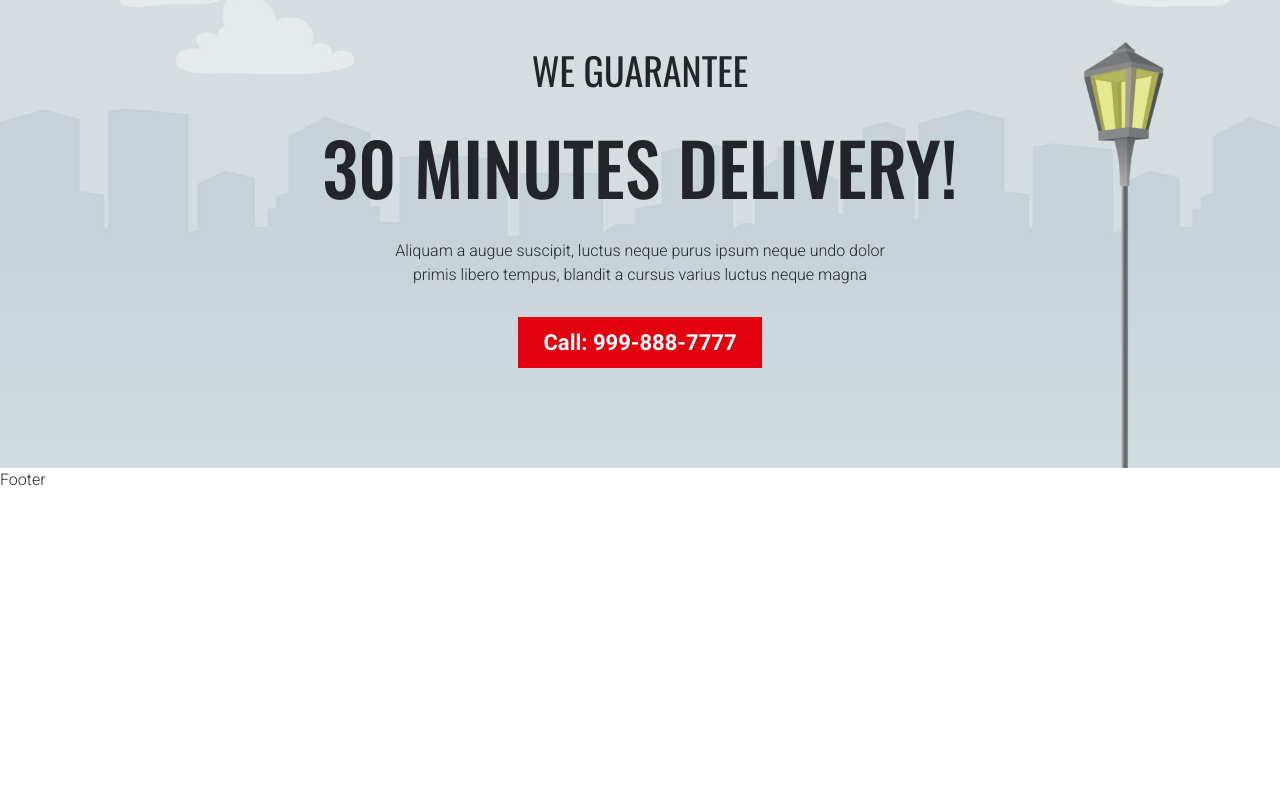
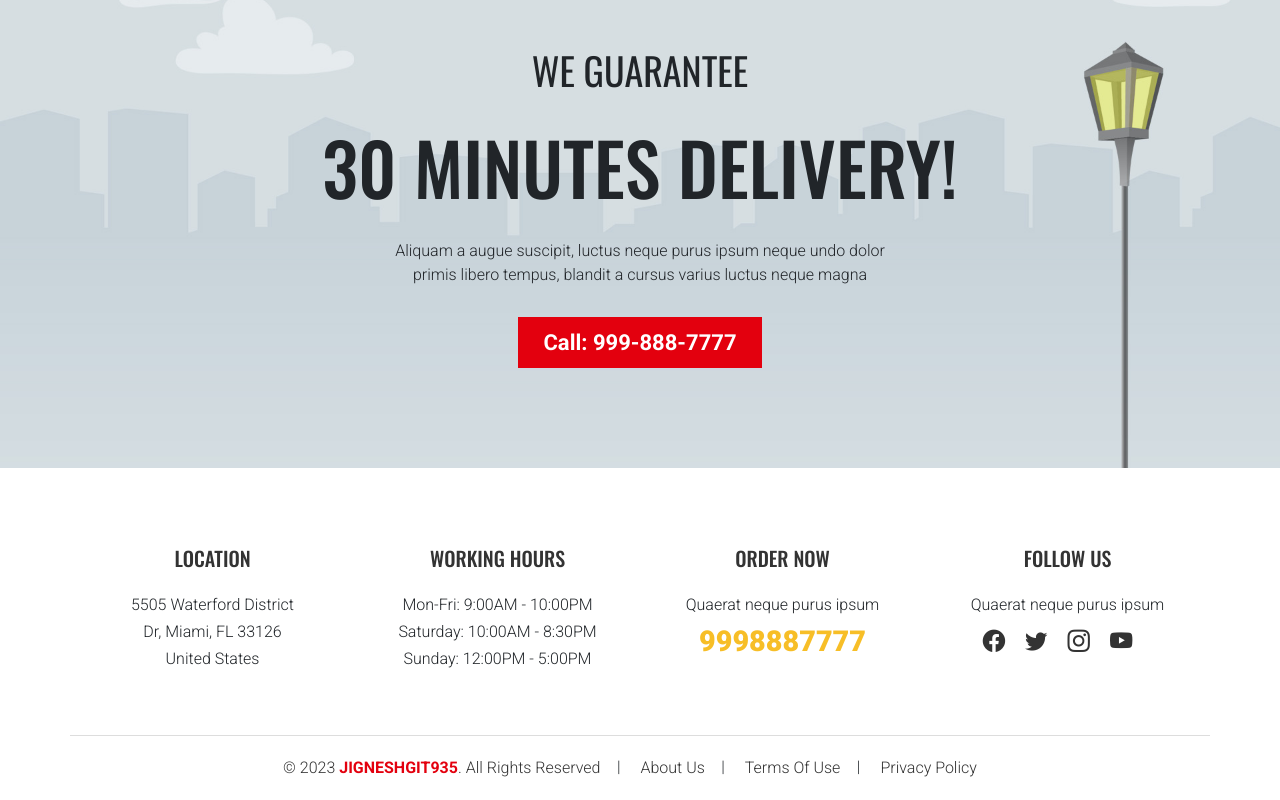
Before and after one commit to jigneshgit935/Burger-Ordering-WebApp-ReactJS, a React (Create React App) app: page / in a window 1280 px wide. Shown: the part 6680-7480 px from the top of the page. Before the commit the page ends 7172 px from the top, so only its background shows below. Built offline with nearby package versions, Linux system fonts and the light colour scheme.

Commit message:
footer commited

```diff
--- a/src/Components/Layouts/Footer.js
+++ b/src/Components/Layouts/Footer.js
@@ -1,7 +1,95 @@
 import React from 'react';
+import { Col, Container, Row } from 'react-bootstrap';
+import { Link } from 'react-router-dom';
 
 const Footer = () => {
-  return <div>Footer</div>;
+  return (
+    <footer>
+      <Container>
+        <Row>
+          <Col sm={6} lg={3} className="mb-4 mb-lg-0">
+            <div className="text-center">
+              <h5>Location</h5>
+              <p>5505 Waterford District</p>
+              <p>Dr, Miami, FL 33126</p>
+              <p>United States</p>
+            </div>
+          </Col>
+          <Col sm={6} lg={3} className="mb-4 mb-lg-0">
+            <div className="text-center">
+              <h5>Working Hours</h5>
+              <p>Mon-Fri: 9:00AM - 10:00PM</p>
+              <p>Saturday: 10:00AM - 8:30PM</p>
+              <p>Sunday: 12:00PM - 5:00PM</p>
+            </div>
+          </Col>
+          <Col sm={6} lg={3} className="mb-4 mb-lg-0">
+            <div className="text-center">
+              <h5>Order Now</h5>
+              <p>Quaerat neque purus ipsum</p>
+              <p>
+                <Link to="tel:9998887777" className="calling">
+                  9998887777
+                </Link>
+              </p>
+            </div>
+          </Col>
+
+          <Col sm={6} lg={3} className="mb-4 mb-lg-0">
+            <div className="text-center">
+              <h5>Follow Us</h5>
+              <p>Quaerat neque purus ipsum</p>
+              <ul className="list-unstyled text-center mt-2">
+                <li>
+                  <Link to="/">
+                    <i className="bi bi-facebook"></i>
+                  </Link>
+                </li>
+                <li>
+                  <Link to="/">
+                    <i className="bi bi-twitter"></i>
+                  </Link>
+                </li>
+                <li>
+                  <Link to="/">
+                    <i className="bi bi-instagram"></i>
+                  </Link>
+                </li>
+                <li>
+                  <Link to="/">
+                    <i className="bi bi-youtube"></i>
+                  </Link>
+                </li>
+              </ul>
+            </div>
+          </Col>
+        </Row>
+
+        <Row className="copy_right">
+          <Col>
+            <div>
+              <ul className="list-unstyled text-center mb-0">
+                <li>
+                  <Link to="/">
+                    © 2023 <span>JIGNESHGIT935</span>. All Rights Reserved
+                  </Link>
+                </li>
+                <li>
+                  <Link to="/">About Us</Link>
+                </li>
+                <li>
+                  <Link to="/">Terms Of Use</Link>
+                </li>
+                <li>
+                  <Link to="/">Privacy Policy</Link>
+                </li>
+              </ul>
+            </div>
+          </Col>
+        </Row>
+      </Container>
+    </footer>
+  );
 };
 
 export default Footer;
--- a/src/styles/HomeStyle.css
+++ b/src/styles/HomeStyle.css
@@ -354,6 +354,64 @@
   font-size: 22px;
   font-weight: 700;
 }
+
+/* Footer */
+footer {
+  padding-top: 80px;
+}
+
+footer h5 {
+  color: var(--light-black);
+  line-height: 1;
+  margin-bottom: 25px;
+}
+
+footer p {
+  margin-bottom: 3px;
+  font-size: 1rem;
+}
+
+footer .calling {
+  font-size: 1.8rem;
+  font-weight: 800;
+  color: var(--yellow);
+}
+
+footer ul li {
+  display: inline-block;
+  margin-right: 20px;
+  font-size: 1.4rem;
+  cursor: pointer;
+}
+
+footer .copy_right {
+  border-top: 1px solid var(--light-grey-2);
+  margin-top: 60px;
+  padding: 20px 0;
+}
+
+footer .copy_right ul li span {
+  color: var(--light-red);
+  font-weight: 600;
+}
+
+footer .copy_right ul li {
+  font-size: 1rem;
+  padding: 0 10px;
+  position: relative;
+}
+
+footer .copy_right ul li:after {
+  content: '|';
+  padding-left: 11px;
+  position: absolute;
+  top: -1px;
+  right: -10px;
+}
+
+footer .copy_right ul li:last-child:after {
+  display: none;
+}
 /* media query mobiles */
 
 @media (max-width: 1200px) {
```
